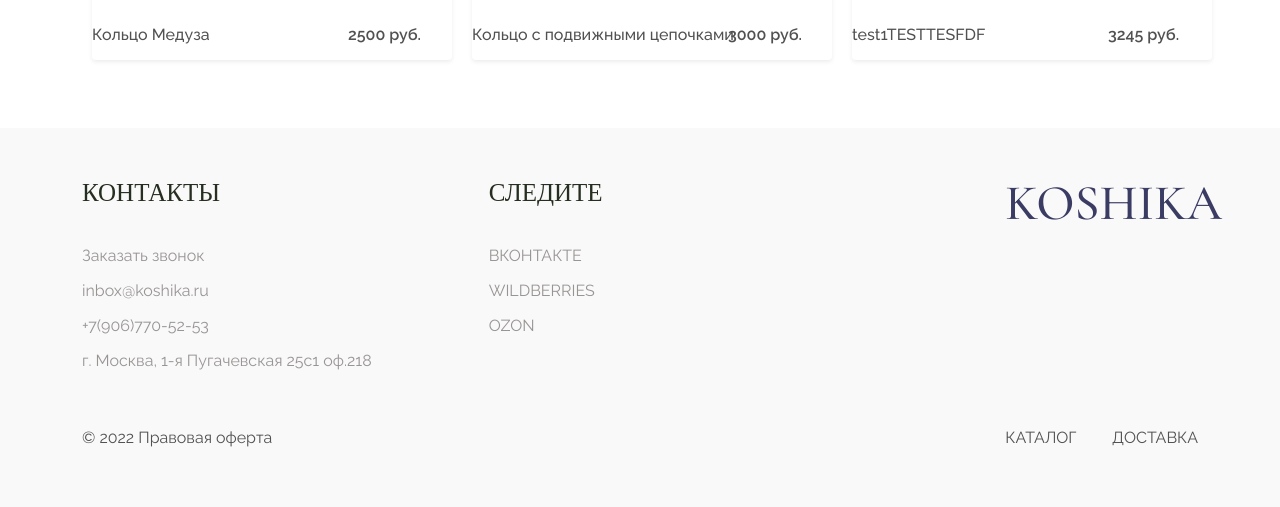
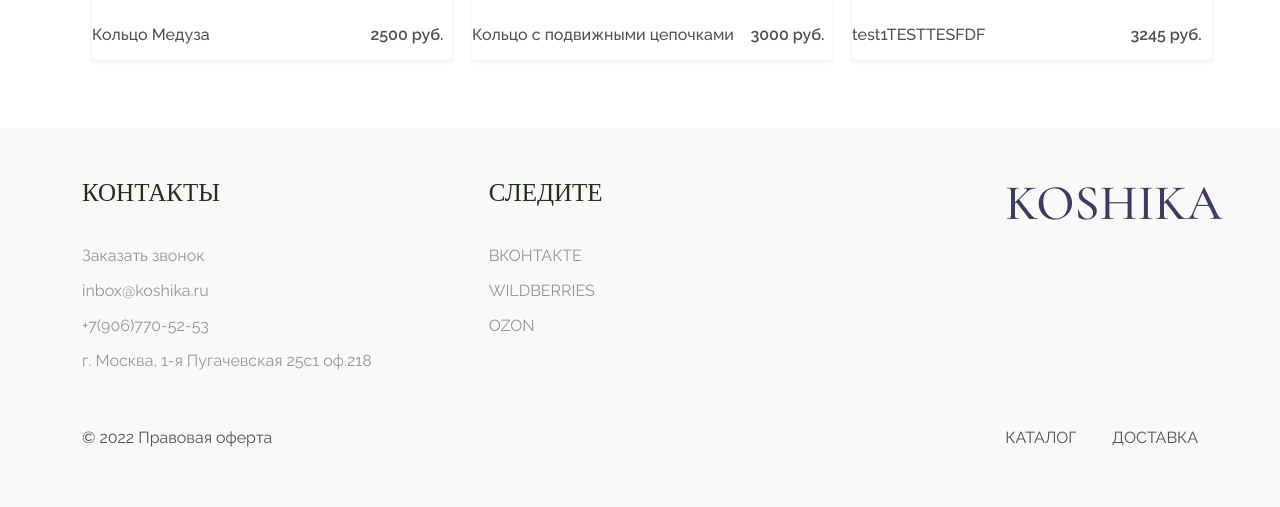
Before and after one commit to Nazim111/Koshika, a Django app: a page that uses shop/shop/templates/core/category_detail.html in a window 1280 px wide. Shown: the part 1190-1697 px from the top of the page. Run offline with Django 4.2, Linux system fonts and the light colour scheme; data comes from the database, SQL or seed files in the repository; some libraries are stand-ins or nearby versions.

Commit message:
Update category_detail.html

```diff
--- a/shop/shop/templates/core/category_detail.html
+++ b/shop/shop/templates/core/category_detail.html
@@ -107,13 +107,13 @@
    </div>
 
 <div class="album py-5">
-      <div class="container">
+      <div class="container-fluid">
         <div class="row row-cols-1 row-cols-sm-2 row-cols-md-3 g-4">
           {% for product in category_products_qs %}
           <div class="col">
             <div class="card shadow-sm" style="border: none;">
               <img class="img-product-catalog" style="" src="{{ product.image_1.url }}">
-              <div class="card-body" style="border: none; padding-right: 0px; padding-left: 0px">
+              <div class="card-body" style="width: 390px; border: none; padding-right: 0px; padding-left: 0px">
                 <div class="row">
                   <div class="col-9 title" style="padding-right: 0px!important;">
                     <a href="{{ product.get_absolute_url }}"
```
